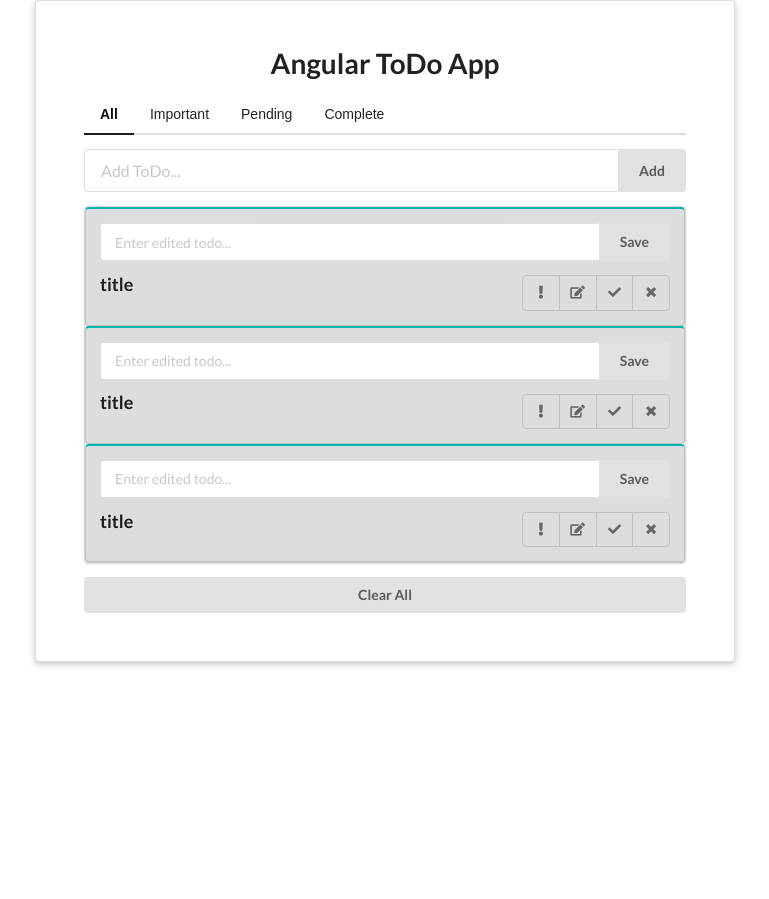
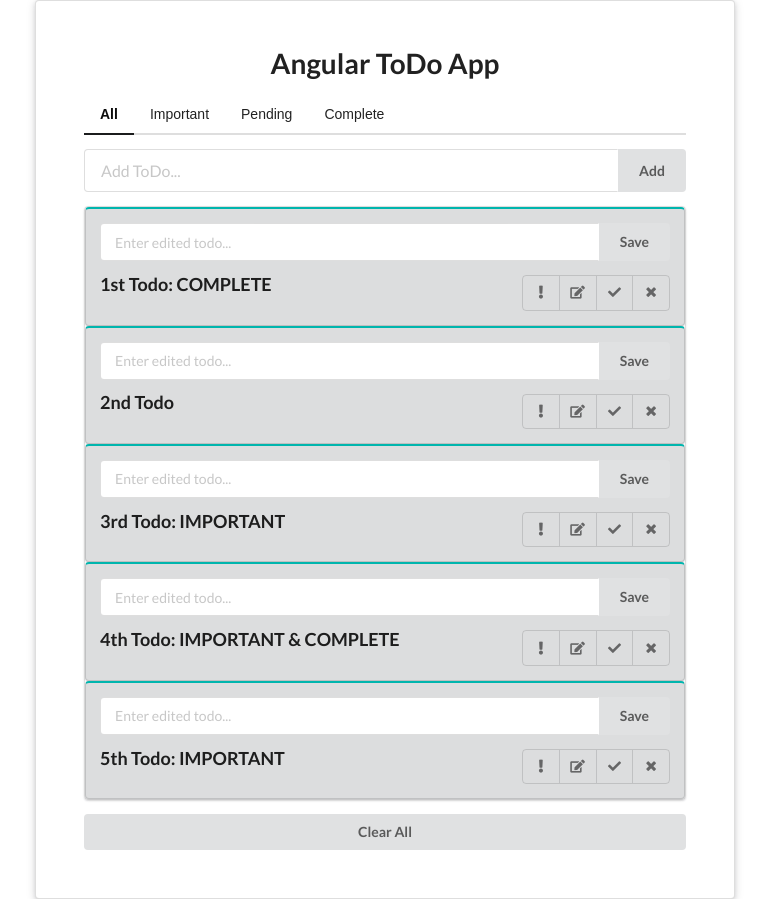
Before and after one commit to pszponder/angular-blog, an Angular app: page / in a window 1280 px wide. Shown: the whole page, without its empty margins (255-1024 px from the left). Before the commit the page ends 800 px from the top, so only its background shows below. Built offline with nearby package versions, Linux system fonts and the light colour scheme.

Commit message:
imported initial dummy data from todos service to todo-list component and passed into each todo-item

```diff
--- a/src/app/app.component.ts
+++ b/src/app/app.component.ts
@@ -1,10 +1,8 @@
-import { Component } from '@angular/core';
+import { Component, OnInit } from '@angular/core';
 
 @Component({
   selector: 'app-root',
   templateUrl: './app.component.html',
-  styleUrls: ['./app.component.css']
+  styleUrls: ['./app.component.css'],
 })
-export class AppComponent {
-  title = 'todo-app';
-}
+export class AppComponent {}
--- a/src/app/components/todo-list/todo-item/todo-item.component.html
+++ b/src/app/components/todo-list/todo-item/todo-item.component.html
@@ -7,7 +7,7 @@
 
   <!-- TITLE AND TOGGLE BUTTONS -->
   <div class="todoItem">
-    <h3 class="ui header">title</h3>
+    <h3 class="ui header">{{ todo.description }}</h3>
     <div class="ui small basic icon buttons">
       <button class="ui button">
         <i class="exclamation icon"></i>
--- a/src/app/components/todo-list/todo-list.component.html
+++ b/src/app/components/todo-list/todo-list.component.html
@@ -1,5 +1,3 @@
 <div class="ui segments">
-  <app-todo-item></app-todo-item>
-  <app-todo-item></app-todo-item>
-  <app-todo-item></app-todo-item>
+  <app-todo-item *ngFor="let todo of todos" [todo]="todo"></app-todo-item>
 </div>
--- a/src/app/components/todo-list/todo-list.component.ts
+++ b/src/app/components/todo-list/todo-list.component.ts
@@ -1,15 +1,18 @@
 import { Component, OnInit } from '@angular/core';
+import { TodosService } from '../../services/todos.service';
+import { Todo } from 'src/app/shared/todo';
 
 @Component({
   selector: 'app-todo-list',
   templateUrl: './todo-list.component.html',
-  styleUrls: ['./todo-list.component.css']
+  styleUrls: ['./todo-list.component.css'],
 })
 export class TodoListComponent implements OnInit {
+  todos: Todo[] = [];
 
-  constructor() { }
+  constructor(private todosService: TodosService) {}
 
   ngOnInit(): void {
+    this.todos = this.todosService.todoList;
   }
-
 }
```
Also changed, not shown: src/app/components/todo-list/todo-item/todo-item.component.ts (+6 -6 lines).
